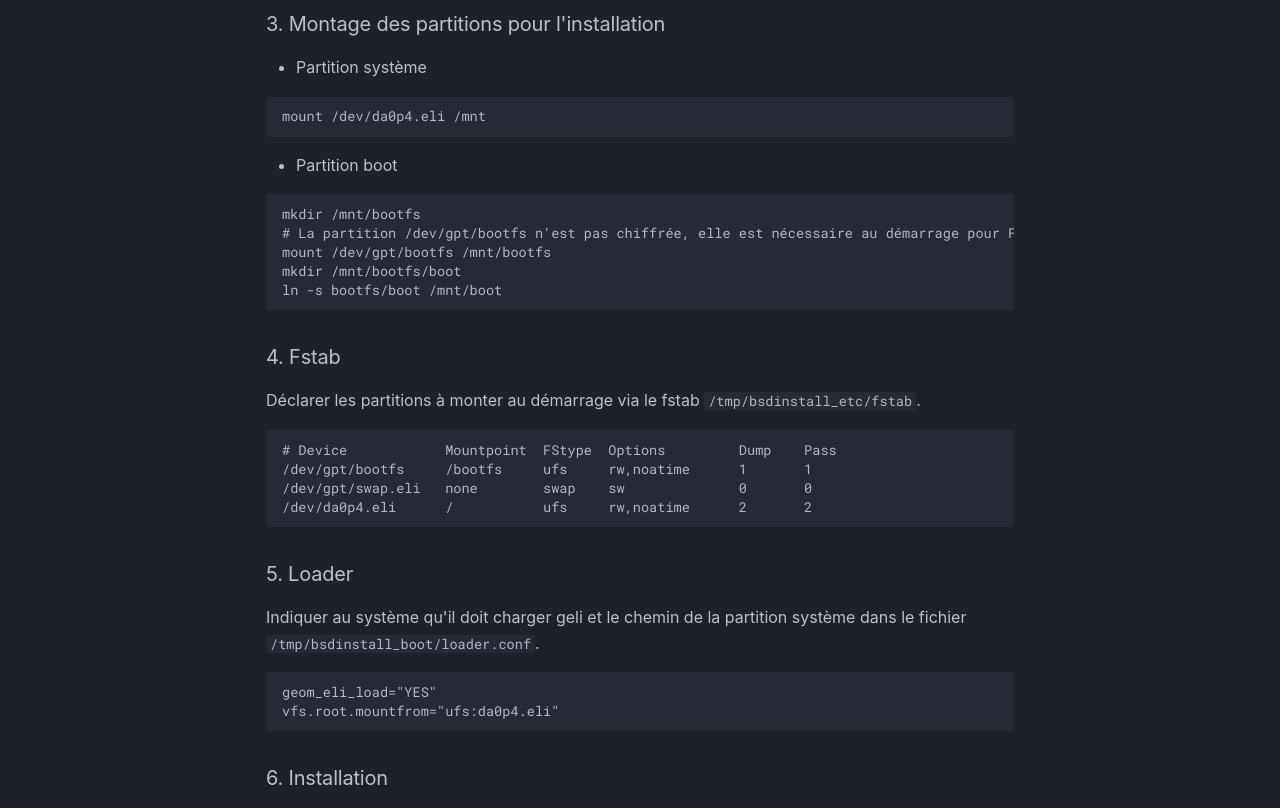
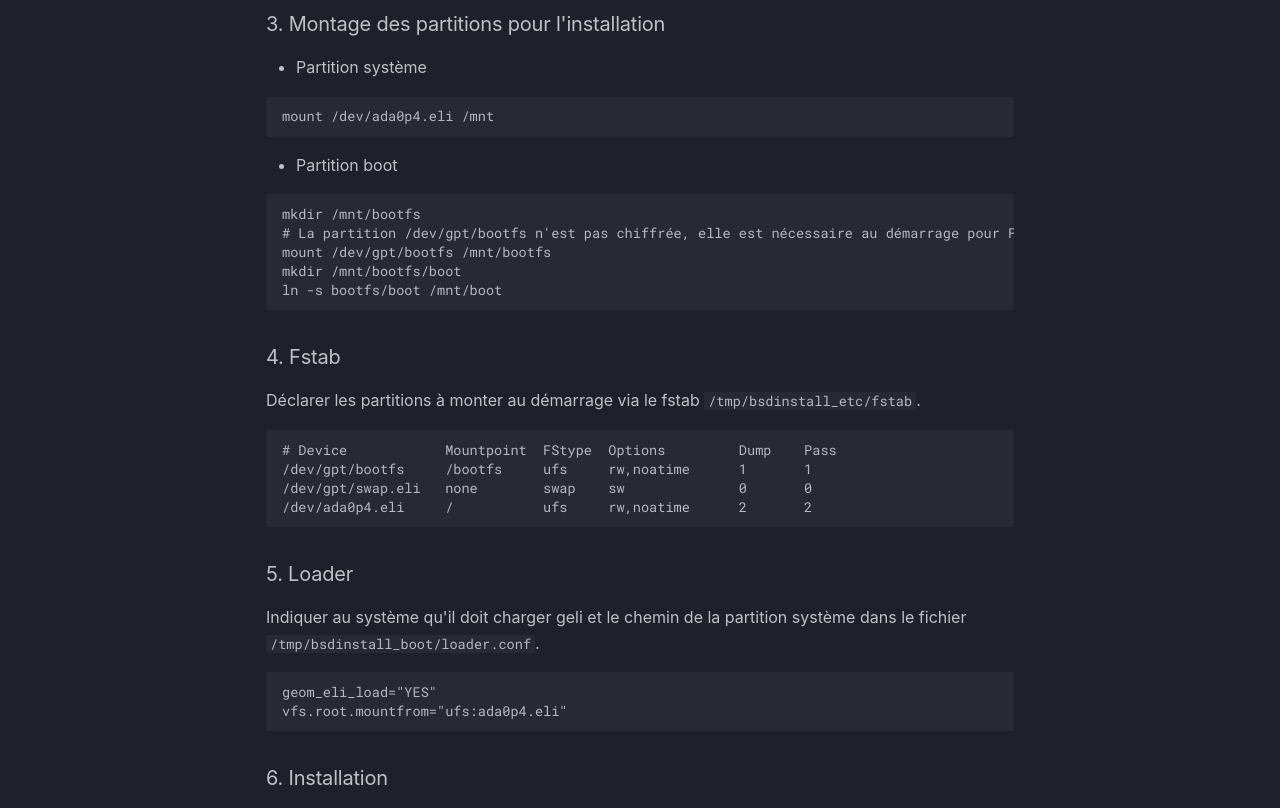
Before and after one commit to zami3l/wiki, an MkDocs documentation site: the page built from docs/freebsd/system-management/install-ufs-root-encryption.md, in a window 1280 px wide and 1400 px high, scrolled down 774 px. Shown: the part 541-1349 px from the top of the window. Built offline with MkDocs 1.6.1 and Material for MkDocs 9.7.7, drawn with Linux system fonts in a browser that asks for light colours; some web fonts are replaced.

Commit message:
fix(system): correction error device

````diff
--- a/docs/freebsd/system-management/install-ufs-root-encryption.md
+++ b/docs/freebsd/system-management/install-ufs-root-encryption.md
@@ -54,7 +54,7 @@ newfs -U /dev/ada0p4.eli
 ### 3. Montage des partitions pour l'installation
 - Partition système
 ```shell
-mount /dev/da0p4.eli /mnt
+mount /dev/ada0p4.eli /mnt
 ```
 - Partition boot
 ```shell
@@ -71,14 +71,14 @@ Déclarer les partitions à monter au démarrage via le fstab `/tmp/bsdinstall_e
 # Device			Mountpoint	FStype	Options			Dump	Pass
 /dev/gpt/bootfs		/bootfs		ufs		rw,noatime		1		1
 /dev/gpt/swap.eli	none		swap	sw				0		0
-/dev/da0p4.eli		/			ufs		rw,noatime		2		2
+/dev/ada0p4.eli		/			ufs		rw,noatime		2		2
 ```
 
 ### 5. Loader
 Indiquer au système qu'il doit charger geli et le chemin de la partition système dans le fichier `/tmp/bsdinstall_boot/loader.conf`.
 ```shell
 geom_eli_load="YES"
-vfs.root.mountfrom="ufs:da0p4.eli"
+vfs.root.mountfrom="ufs:ada0p4.eli"
 ```
 
 ### 6. Installation
````
